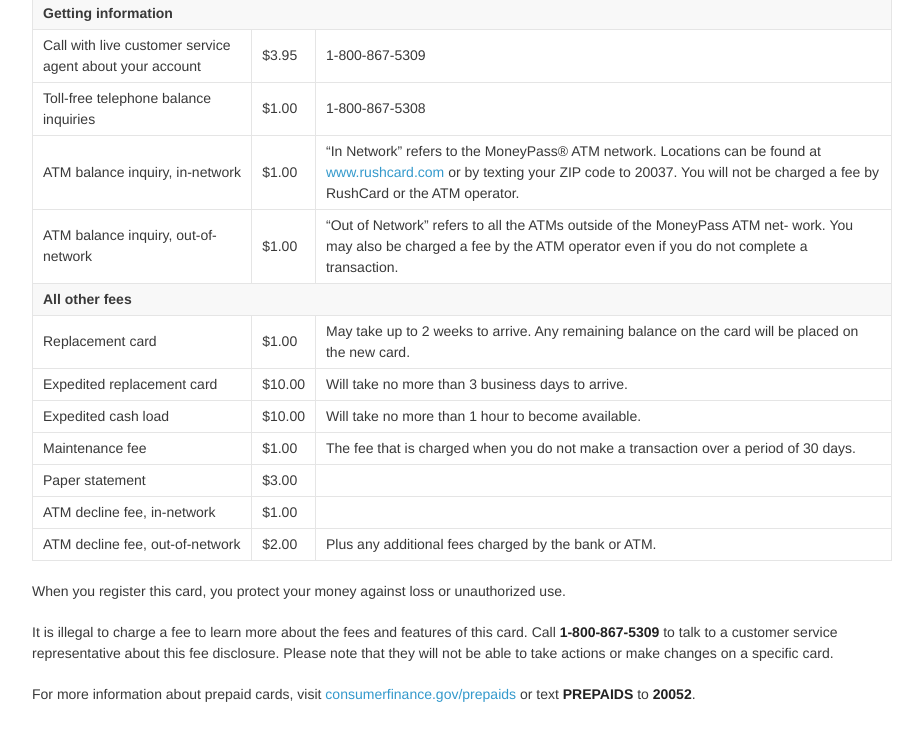
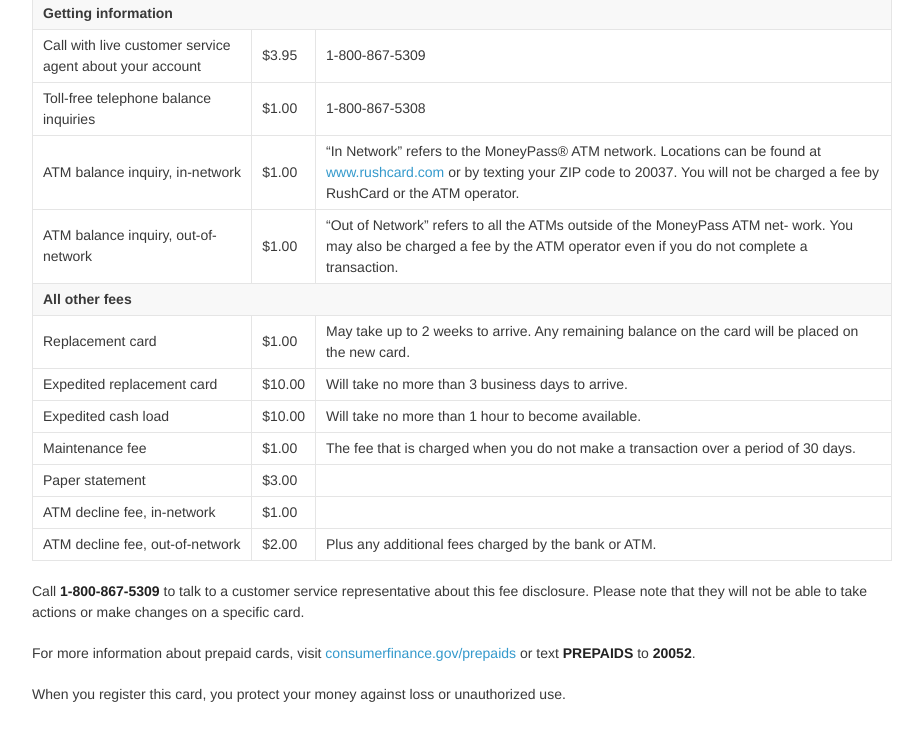
Before and after one commit to dezzie/prepaid-cards, a plain HTML site: page index.html in a window 1280 px wide. Shown: the part 1154-1895 px from the top of the page, without its empty margins (178-1101 px from the left). Drawn offline with Linux system fonts and the light colour scheme.

Commit message:
removing the thing about it being illegal

```diff
--- a/index.html
+++ b/index.html
@@ -207,10 +207,12 @@
 </tr>
 </tbody>
 </table>
-<p>When you register this card, you protect your money against loss or unauthorized use.</p>
-<p>It is illegal to charge a fee to learn more about the fees and features of this card. Call <strong>1-800-867-5309</strong> to talk to a customer service representative about this fee disclosure. Please note that they will not be able to take actions or make changes on a specific card.</p>
+
+<p>Call <strong>1-800-867-5309</strong> to talk to a customer service representative about this fee disclosure. Please note that they will not be able to take actions or make changes on a specific card.</p>
 <p>For more information about prepaid cards, visit <a href="cfpb.html">consumerfinance.gov/prepaids</a> or text <strong>PREPAIDS</strong> to <strong>20052</strong>.
 </p>
+
+<p>When you register this card, you protect your money against loss or unauthorized use.</p>
       </section>
 
     </div>
```
